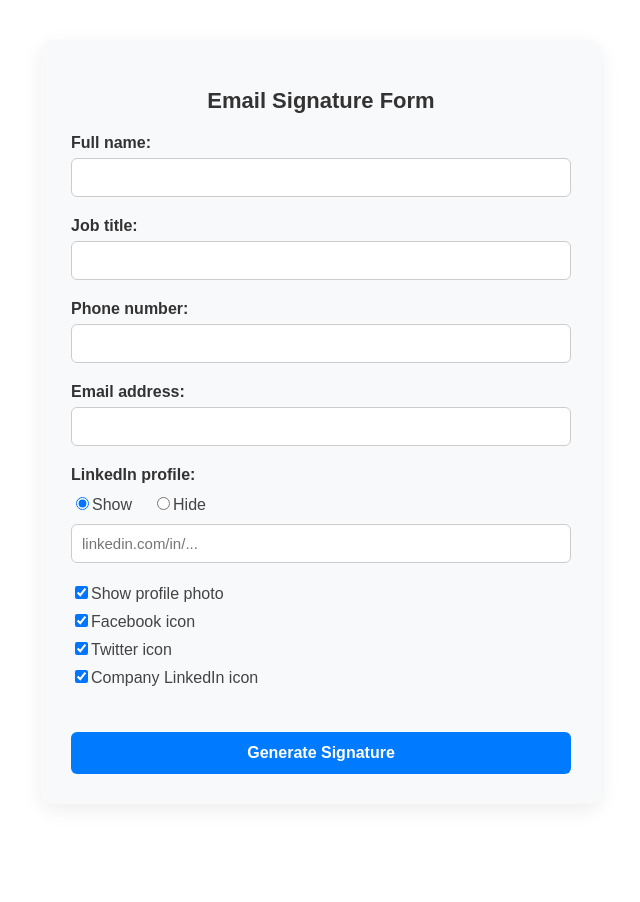
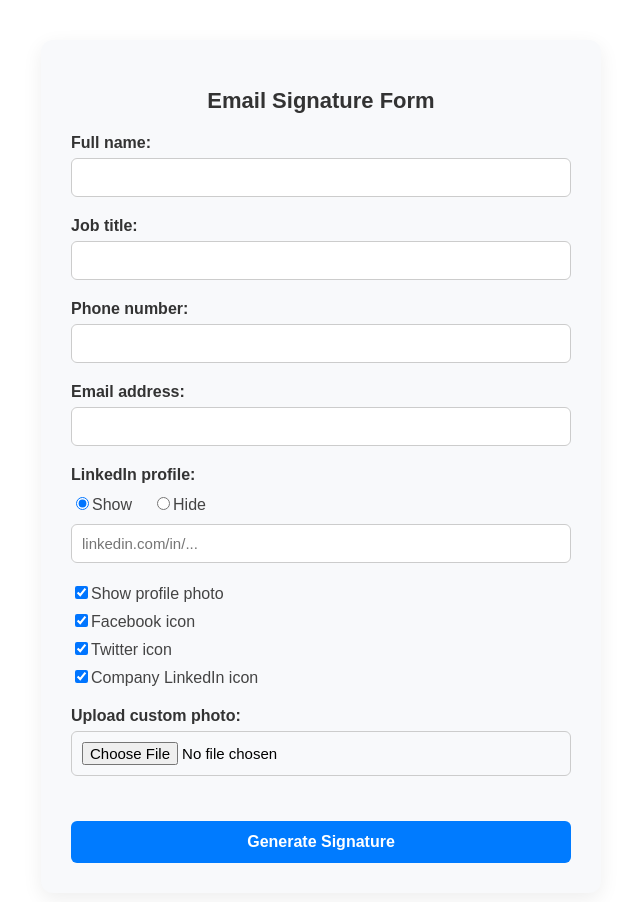
Before and after one commit to dawidlychonski/mail_signature_stopka, a React (Create React App) app: page / in a window 1280 px wide. Shown: the top 902 px of the page, without its empty margins (319-959 px from the left). Before the commit the page ends 844 px from the top, so only its background shows below. Built offline with nearby package versions, Linux system fonts and the light colour scheme.

Commit message:
Add files via upload

```diff
--- a/src/Components/FooterPreview.jsx
+++ b/src/Components/FooterPreview.jsx
@@ -20,8 +20,12 @@ function FooterPreview({ data }) {
     const nameStyle = `letter-spacing: 1px; font-weight: bold; font-size: 18px; color: #04CFD1; margin: ${showPhoto ? '20px 0 0 0' : '10px 0 0 0'};`;
 
     // Sekcja zdjęcia pracownika – jeśli showPhoto = false, pomijamy cały wiersz <tr>
+    // Jeśli są problemy ze zdjęciem, to użyć tego fragmentu kodu
+    // const photoRow = showPhoto
+    //   ? `<tr><td><img src="https://thehouseofcode.com/images/team/team2.png" alt="" width="120" height="109"></td></tr>`
+    //   : '';
     const photoRow = showPhoto
-      ? `<tr><td><img src="https://thehouseofcode.com/images/team/team2.png" alt="" width="120" height="109"></td></tr>`
+      ? `<tr><td><img src="${data.photo || 'https://thehouseofcode.com/images/team/team2.png'}" alt="User Photo" style="max-height: 109px; width: auto; border-radius: 4px;" /></td></tr>`
       : '';
 
     // Sekcja linku do LinkedIna – renderowana tylko jeśli zaznaczono opcję i podano adres
--- a/src/Components/SignatureForm.jsx
+++ b/src/Components/SignatureForm.jsx
@@ -1,4 +1,4 @@
-import React from 'react';
+import React, { useState } from 'react';
 import { useForm } from 'react-hook-form';
 import styles from './SignatureForm.module.css';
 import * as yup from 'yup';
@@ -29,6 +29,7 @@ function SignatureForm({ onSubmit }) {
     register,
     handleSubmit,
     watch,
+    reset,
     formState: { errors }
   } = useForm({
     defaultValues: {
@@ -46,11 +47,36 @@ function SignatureForm({ onSubmit }) {
     resolver: yupResolver(signatureFormSchema)
   });
 
-  // do obserwacji czy LinkedIn ma być pokazany
   const showLinkedin = watch('showLinkedin');
+  const showPhoto = watch('showPhoto');
+
+  const [photoPreview, setPhotoPreview] = useState(null);
+
+  const handleImageChange = (e) => {
+    const file = e.target.files[0];
+    if (!file) return;
+    const reader = new FileReader();
+    reader.onloadend = () => {
+      setPhotoPreview(reader.result);
+    };
+    reader.readAsDataURL(file);
+  };
+
+  const handleImageRemove = () => {
+    setPhotoPreview(null);
+  };
+
+  const handleFinalSubmit = (data) => {
+    const fullData = { ...data, photo: photoPreview };
+
+    onSubmit(fullData);
+
+    setPhotoPreview(null); // usuń podgląd
+    reset();
+  };
 
   return (
-    <form className={styles['signature-form']} onSubmit={handleSubmit(onSubmit)}>
+    <form className={styles['signature-form']} onSubmit={handleSubmit(handleFinalSubmit)}>
       <h2 className={styles['signature-form__title']}>Email Signature Form</h2>
 
       <div className={styles['signature-form__group']}>
@@ -122,6 +148,26 @@ function SignatureForm({ onSubmit }) {
         </label>
       </div>
 
+      {showPhoto && (
+        <div className={styles['signature-form__group']}>
+          <label className={styles['signature-form__label']}>Upload custom photo:</label>
+          <input
+            className={styles['signature-form__input']}
+            type="file"
+            accept="image/*"
+            onChange={handleImageChange}
+          />
+          {photoPreview && (
+            <div className={styles['signature-form__image-preview']}>
+              <img src={photoPreview} alt="Preview" width="120" />
+              <div>
+                <button type="button" onClick={handleImageRemove}>Remove</button>
+              </div>
+            </div>
+          )}
+        </div>
+      )}
+
       <button className={styles['signature-form__button']} type="submit">
         Generate Signature
       </button>
--- a/src/Components/SignatureForm.module.css
+++ b/src/Components/SignatureForm.module.css
@@ -6,6 +6,25 @@
   background-color: #f8f9fb;
   border-radius: 12px;
   box-shadow: 0 6px 20px rgba(0, 0, 0, 0.07);
+}
+
+.signature-form__image-preview {
+  margin-top: 10px;
+}
+
+.signature-form__image-preview img {
+  border: 1px solid #ccc;
+  border-radius: 4px;
+}
+
+.signature-form__image-preview button {
+  margin-top: 5px;
+  background-color: #f44336;
+  color: white;
+  border: none;
+  padding: 5px 10px;
+  cursor: pointer;
+  border-radius: 4px;
 }
 
 .signature-form__error {
```
